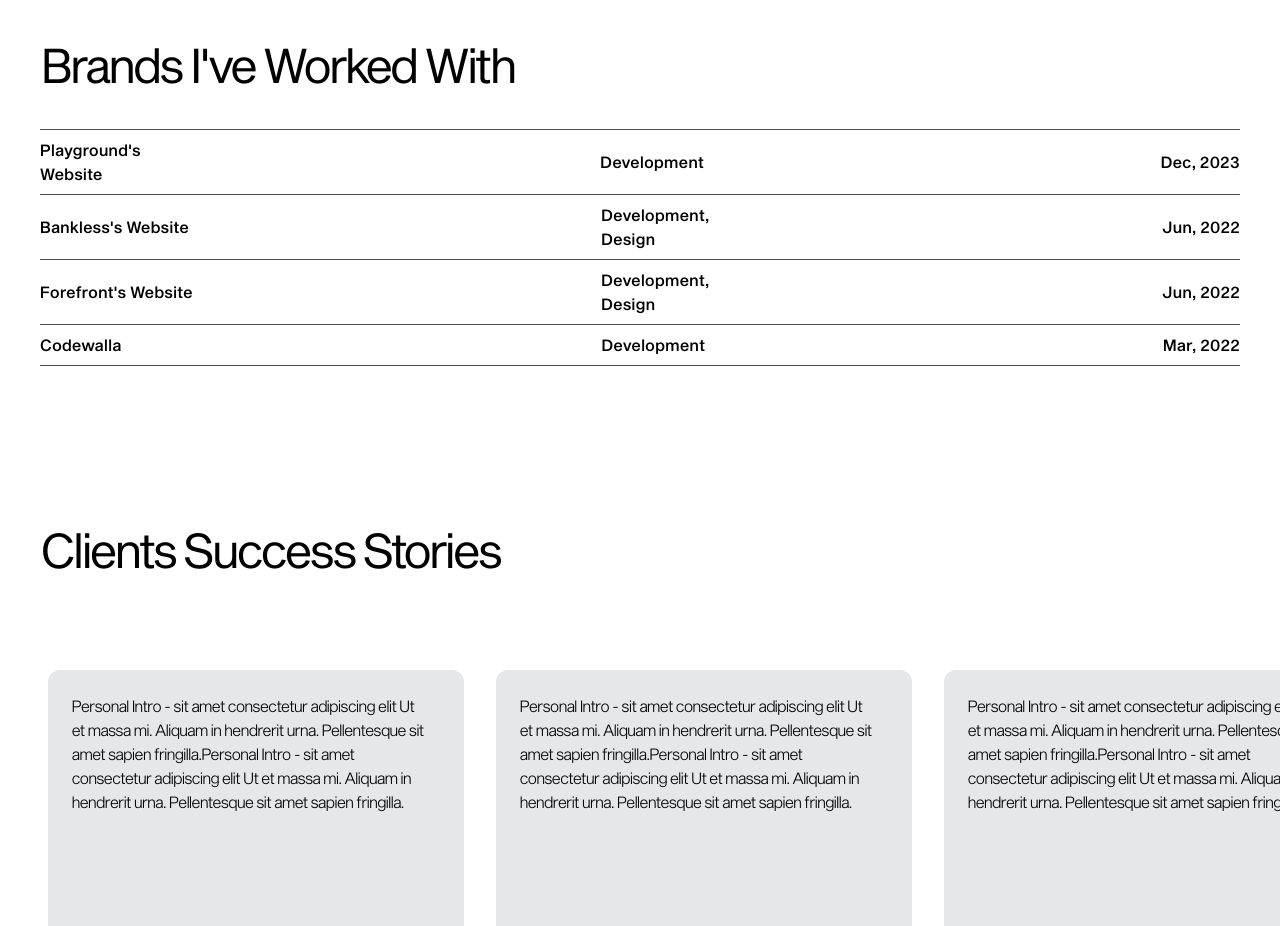
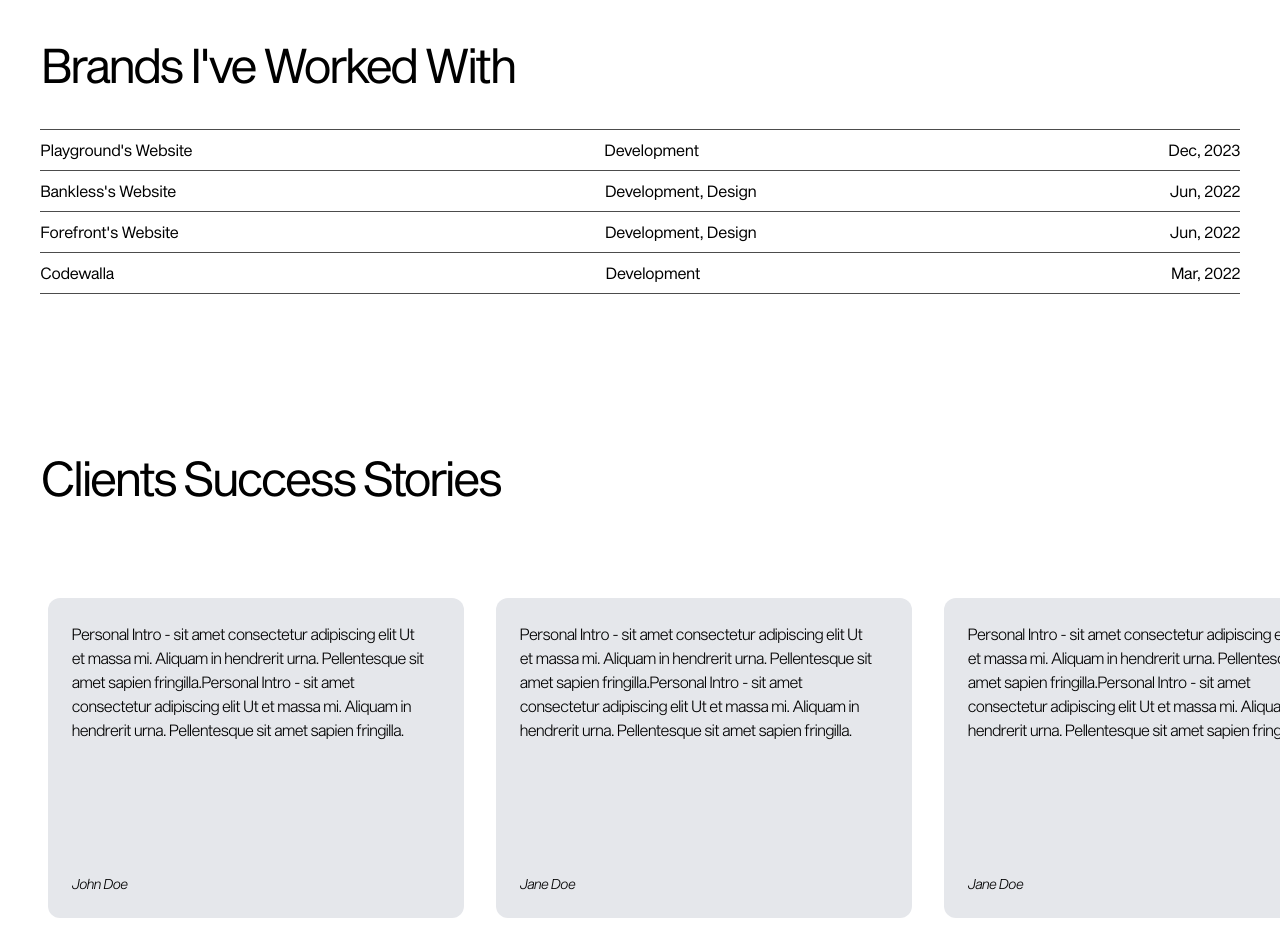
Before and after one commit to gvirus21/portfolio-v4, a Next.js app: page / in a window 1280 px wide. Shown: the part 2620-3546 px from the top of the page. Built offline with nearby package versions, Linux system fonts and the light colour scheme.

Commit message:
fix: font optimized

```diff
--- a/src/app/(homepage_sections)/Work/ProjectDetails.tsx
+++ b/src/app/(homepage_sections)/Work/ProjectDetails.tsx
@@ -44,7 +44,7 @@
           </Link>
 
           <div className="mt-6">
-            <h3 className="font-semibold text-xl tracking-[2%] mb-3">
+            <h3 className="text-xl tracking-[2%] mb-3">
               {" "}
               Challenges We Worked on
             </h3>
@@ -57,7 +57,7 @@
           </div>
 
           <div className="mt-6">
-            <h3 className="font-semibold text-xl tracking-[2%] mb-3">Tools</h3>
+            <h3 className="text-xl tracking-[2%] mb-3">Tools</h3>
             <ul className="space-y-1">
               {tools.map((tool, index) => (
                 <li key={index} className="flex items-center">
--- a/src/app/(homepage_sections)/Work/index.tsx
+++ b/src/app/(homepage_sections)/Work/index.tsx
@@ -79,7 +79,7 @@
     <section className="mt-20 lg:mt-[28rem] xl:mt-[20rem] pt-[1rem] lg:pt-[6rem] px-10">
       <H2>Brands I&apos;ve Worked With</H2>
 
-      <div className="flex flex-col justify-between tracking-wide font-medium mt-10">
+      <div className="flex flex-col justify-between mt-10 font-normal tracking-tighter">
         <div className="w-full h-[1px] bg-black/70" />
         {projects.map((project, index) => (
           <div key={index} className="">
--- a/src/app/components/ui/Text.tsx
+++ b/src/app/components/ui/Text.tsx
@@ -18,11 +18,11 @@
   return (
     <h1
       className={cn(
-        "leading-normal font-light lg:font-medium tracking-[4%] lg:tracking-wide",
-        variant === "xl" && "text-lg xl:text-2xl font-medium",
+        "leading-normal font-light tracking-[4%] lg:tracking-wide",
         variant === "xs" && "text-[0.625rem]",
         variant === "sm" && "text-base lg:text-sm",
         variant === "regular" && "text-[1.25rem] lg:text-[1.2rem]",
+        variant === "xl" && "text-lg xl:text-2xl tracking-tight leading-7",
         className
       )}
     >
```
